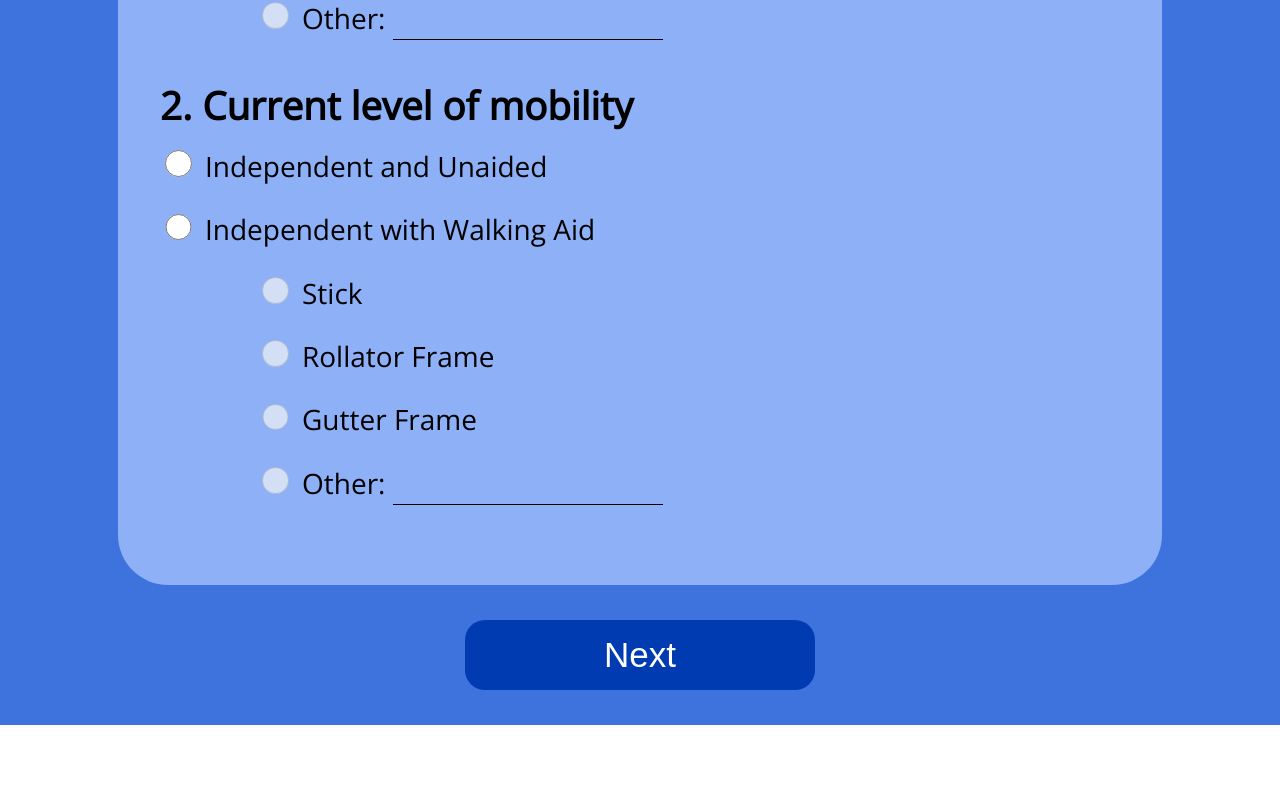
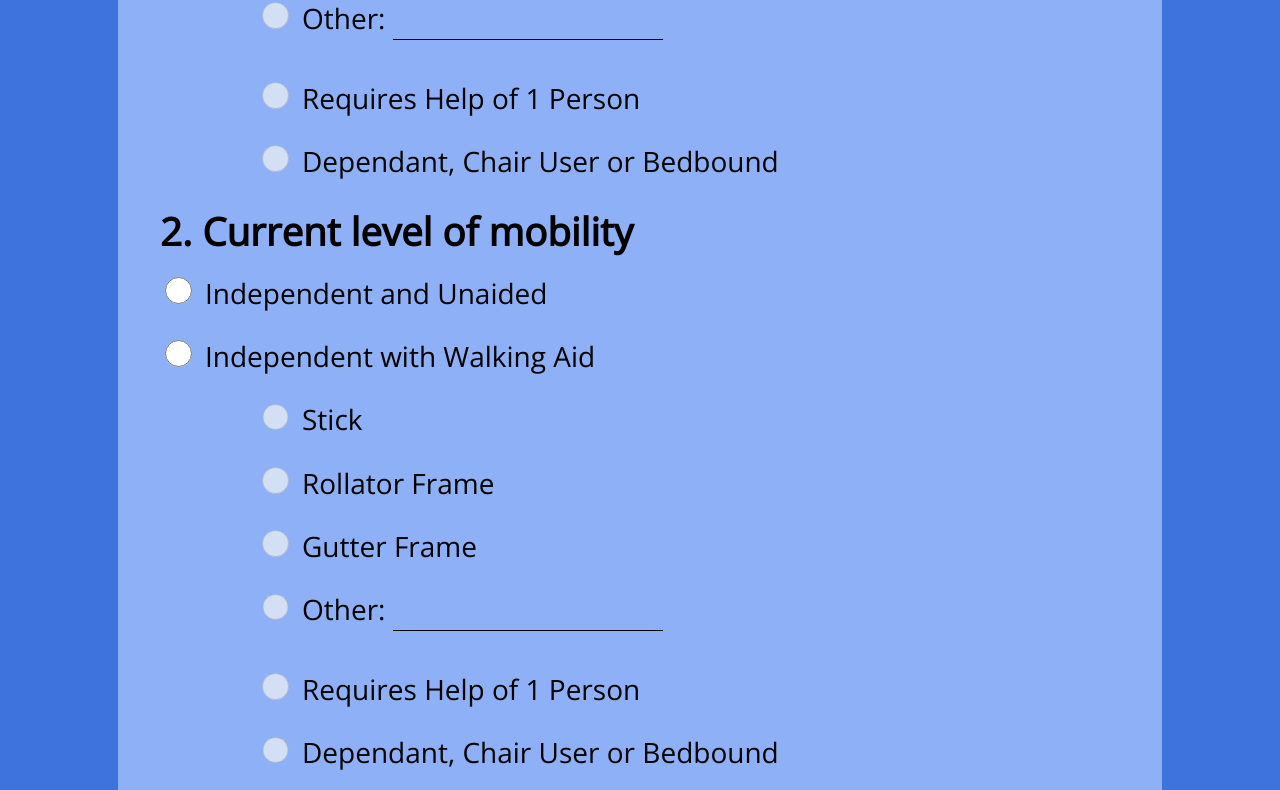
Before and after one commit to LiamCurmideGray/Digital-Health-2021-Team-2, a React (Create React App) app: page /LevelsOfMobility in a window 1280 px wide. Shown: the part 596-1386 px from the top of the page. Before the commit the page ends 1321 px from the top, so only its background shows below. Built offline with nearby package versions, Linux system fonts and the light colour scheme.

Commit message:
added remaining radio buttons

```diff
--- a/src/components/LevelsOfMobility.js
+++ b/src/components/LevelsOfMobility.js
@@ -2,7 +2,6 @@ import './common/TemplatePage.css';
 import CommonHeader from './common/CommonHeader';
 import React, { useState } from 'react';
 import { useNavigate } from 'react-router-dom';
-
 function LevelsOfMobility() {
 
     const [question1, setAnswerQuestion1] = useState("");
@@ -22,7 +21,7 @@ function LevelsOfMobility() {
             document.getElementById("question2-alert").innerHTML = "Please select an option!";
             document.getElementById("question2Form").scrollIntoView();
         }
-        else if (question2 == "other" || question2 == "independent-with-walking-aid with ") {
+        else if (question2 == "other" || question2 == "independent with walking aid: ") {
             document.getElementById("question2-alert").innerHTML = "";
             document.getElementById("question2-other-alert").innerHTML = "Please input a reason!";
             document.getElementById("question2Form").scrollIntoView();
@@ -36,7 +35,7 @@ function LevelsOfMobility() {
             document.getElementById("question1-alert").innerHTML = "Please select an option!";
             document.getElementById("question1Form").scrollIntoView();
         }
-        else if (question1 == "other" || question1 == "independent-with-walking-aid with ") {
+        else if (question1 == "other" || question1 == "independent with walking aid: ") {
             document.getElementById("question1-alert").innerHTML = "";
             document.getElementById("question1-other-alert").innerHTML = "Please input a reason!";
             document.getElementById("question1Form").scrollIntoView();
@@ -67,17 +66,19 @@ function LevelsOfMobility() {
                     <label className="subtitle">1. Previous level of mobility (past six (6) months)</label>
                     <h3 className="alert" id="question1-alert"></h3>
                     <div>
-                        <input type="radio" id="radio-button1-prev-ind-and-unaid" name="group1" value="independent-and-unaided" onChange={(e) => setAnswerQuestion1(e.target.value)}
+                        <input type="radio" id="radio-button1-prev-ind-and-unaid" name="group1" value="independent and unaided" onChange={(e) => setAnswerQuestion1(e.target.value)}
                             onClick={function () {
                                 document.getElementById("PreviousLevelOfMobilityFieldset").disabled = true;
                                 document.getElementById("radio-button-prev-stick").checked = false;
                                 document.getElementById("radio-button-prev-roll-frame").checked = false;
                                 document.getElementById("radio-button-prev-gutt-frame").checked = false;
                                 document.getElementById("radio-button-prev-other").checked = false;
+                                document.getElementById("radio-button-prev-req-help").checked = false;
+                                document.getElementById("radio-button-prev-dependant").checked = false;
                             }} />
                         <label className="radio-button-label" htmlFor="radio-button1-prev-ind-and-unaid">Independent and Unaided</label>
                     </div>
-                    <input type="radio" id="radio-button1-prev-ind-and-walk-aid" name="group1" value="independent-with-walking-aid" onChange={(e) => setAnswerQuestion1("")}
+                    <input type="radio" id="radio-button1-prev-ind-and-walk-aid" name="group1" value="independent with walking aid" onChange={(e) => setAnswerQuestion1("")}
                         onClick={function () {
                             document.getElementById("PreviousLevelOfMobilityFieldset").disabled = false;
                         }} />
@@ -86,15 +87,15 @@ function LevelsOfMobility() {
 
                     <fieldset id="PreviousLevelOfMobilityFieldset" disabled={true}>
                         <div>
-                            <input type="radio" id="radio-button-prev-stick" name="group1-1" value="stick" style={{ marginLeft: "7.5em" }} onChange={(e) => setAnswerQuestion1("independent-with-walking-aid with " + e.target.value)} />
+                            <input type="radio" id="radio-button-prev-stick" name="group1-1" value="stick" style={{ marginLeft: "7.5em" }} onChange={(e) => setAnswerQuestion1("independent with walking aid: " + e.target.value)} />
                             <label className="radio-button-label" htmlFor="radio-button-prev-stick">Stick</label>
                         </div>
                         <div>
-                            <input type="radio" id="radio-button-prev-roll-frame" name="group1-1" value="rollator-frame" style={{ marginLeft: "7.5em" }} onChange={(e) => setAnswerQuestion1("independent-with-walking-aid with " + e.target.value)} />
+                            <input type="radio" id="radio-button-prev-roll-frame" name="group1-1" value="rollator frame" style={{ marginLeft: "7.5em" }} onChange={(e) => setAnswerQuestion1("independent with walking aid: " + e.target.value)} />
                             <label className="radio-button-label" htmlFor="radio-button-prev-roll-frame">Rollator Frame</label>
                         </div>
                         <div>
-                            <input type="radio" id="radio-button-prev-gutt-frame" name="group1-1" value="gutter-frame" style={{ marginLeft: "7.5em" }} onChange={(e) => setAnswerQuestion1("independent-with-walking-aid with " + e.target.value)} />
+                            <input type="radio" id="radio-button-prev-gutt-frame" name="group1-1" value="gutter frame" style={{ marginLeft: "7.5em" }} onChange={(e) => setAnswerQuestion1("independent with walking aid: " + e.target.value)} />
                             <label className="radio-button-label" htmlFor="radio-button-prev-gutt-frame">Gutter Frame</label>
                         </div>
                         <div>
@@ -102,9 +103,16 @@ function LevelsOfMobility() {
                                 document.getElementById("left-hand-text-box").disabled = false;
                             }} onChange={(e) => setAnswerQuestion1(e.target.value)} style={{ marginLeft: "7.5em" }} />
                             <label className="radio-button-label" htmlFor="radio-button-prev-other">Other: </label>
-                            <input type="text" id="left-hand-text-box" disabled={true} onBlur={(e) => setAnswerQuestion1("independent-with-walking-aid with " + e.target.value)} />
+                            <input type="text" id="left-hand-text-box" disabled={true} onBlur={(e) => setAnswerQuestion1("independent with walking aid: " + e.target.value)} />
                             <h3 className="alert" id="question1-other-alert"></h3>
-
+                        </div>
+                        <div>
+                            <input type="radio" id="radio-button-prev-req-help" name="group1-1" value="requires help of 1 person" style={{ marginLeft: "7.5em" }} onChange={(e) => setAnswerQuestion1("independent with walking aid: " + e.target.value)} />
+                            <label className="radio-button-label" htmlFor="radio-button-prev-req-help">Requires Help of 1 Person</label>
+                        </div>
+                        <div>
+                            <input type="radio" id="radio-button-prev-dependant" name="group1-1" value="dependant, chair user or bedbound" style={{ marginLeft: "7.5em" }} onChange={(e) => setAnswerQuestion1("independent with walking aid: " + e.target.value)} />
+                            <label className="radio-button-label" htmlFor="radio-button-prev-dependant">Dependant, Chair User or Bedbound</label>
                         </div>
                     </fieldset>
                 </form>
@@ -112,17 +120,19 @@ function LevelsOfMobility() {
                     <label className="subtitle">2. Current level of mobility</label>
                     <h3 className="alert" id="question2-alert"></h3>
                     <div>
-                        <input type="radio" id="radio-button2-prev-ind-and-unaid" name="group2" value="independent-and-unaided" onChange={(e) => setAnswerQuestion2(e.target.value)}
+                        <input type="radio" id="radio-button2-prev-ind-and-unaid" name="group2" value="independent and unaided" onChange={(e) => setAnswerQuestion2(e.target.value)}
                             onClick={function () {
                                 document.getElementById("CurrentLevelofMobilityFieldset").disabled = true;
                                 document.getElementById("radio-button-prev-stick2").checked = false;
                                 document.getElementById("radio-button-prev-roll-frame2").checked = false;
                                 document.getElementById("radio-button-prev-gutt-frame2").checked = false;
                                 document.getElementById("radio-button-prev-other2").checked = false;
+                                document.getElementById("radio-button-prev-req-help2").checked = false;
+                                document.getElementById("radio-button-prev-dependant2").checked = false;
                             }} />
                         <label className="radio-button-label" htmlFor="radio-button2-prev-ind-and-unaid">Independent and Unaided</label>
                     </div>
-                    <input type="radio" id="radio-button2-prev-ind-and-walk-aid" name="group2" value="independent-with-walking-aid" onChange={(e) => setAnswerQuestion2("")}
+                    <input type="radio" id="radio-button2-prev-ind-and-walk-aid" name="group2" value="independent with walking aid" onChange={(e) => setAnswerQuestion2("")}
                         onClick={function () {
                             document.getElementById("CurrentLevelofMobilityFieldset").disabled = false;
                         }} />
@@ -131,15 +141,15 @@ function LevelsOfMobility() {
 
                     <fieldset id="CurrentLevelofMobilityFieldset" disabled={true}>
                         <div>
-                            <input type="radio" id="radio-button-prev-stick2" name="group2-1" value="stick" style={{ marginLeft: "7.5em" }} onChange={(e) => setAnswerQuestion2("independent-with-walking-aid with " + e.target.value)} />
+                            <input type="radio" id="radio-button-prev-stick2" name="group2-1" value="stick" style={{ marginLeft: "7.5em" }} onChange={(e) => setAnswerQuestion2("independent with walking aid: " + e.target.value)} />
                             <label className="radio-button-label" htmlFor="radio-button-prev-stick2">Stick</label>
                         </div>
                         <div>
-                            <input type="radio" id="radio-button-prev-roll-frame2" name="group2-1" value="rollator-frame" style={{ marginLeft: "7.5em" }} onChange={(e) => setAnswerQuestion2("independent-with-walking-aid with " + e.target.value)} />
+                            <input type="radio" id="radio-button-prev-roll-frame2" name="group2-1" value="rollator frame" style={{ marginLeft: "7.5em" }} onChange={(e) => setAnswerQuestion2("independent with walking aid: " + e.target.value)} />
                             <label className="radio-button-label" htmlFor="radio-button-prev-roll-frame2">Rollator Frame</label>
                         </div>
                         <div>
-                            <input type="radio" id="radio-button-prev-gutt-frame2" name="group2-1" value="gutter-frame" style={{ marginLeft: "7.5em" }} onChange={(e) => setAnswerQuestion2("independent-with-walking-aid with " + e.target.value)} />
+                            <input type="radio" id="radio-button-prev-gutt-frame2" name="group2-1" value="gutter frame" style={{ marginLeft: "7.5em" }} onChange={(e) => setAnswerQuestion2("independent with walking aid: " + e.target.value)} />
                             <label className="radio-button-label" htmlFor="radio-button-prev-gutt-frame2">Gutter Frame</label>
                         </div>
                         <div>
@@ -147,9 +157,16 @@ function LevelsOfMobility() {
                                 document.getElementById("left-hand-text-box2").disabled = false;
                             }} onChange={(e) => setAnswerQuestion2(e.target.value)} style={{ marginLeft: "7.5em" }} />
                             <label className="radio-button-label" htmlFor="radio-button-prev-other2">Other: </label>
-                            <input type="text" id="left-hand-text-box2" disabled={true} onBlur={(e) => setAnswerQuestion2("independent-with-walking-aid with " + e.target.value)} />
+                            <input type="text" id="left-hand-text-box2" disabled={true} onBlur={(e) => setAnswerQuestion2("independent with walking aid: " + e.target.value)} />
                             <h3 className="alert" id="question2-other-alert"></h3>
-
+                        </div>
+                        <div>
+                            <input type="radio" id="radio-button-prev-req-help2" name="group2-1" value="requires help of 1 person" style={{ marginLeft: "7.5em" }} onChange={(e) => setAnswerQuestion2("independent with walking aid: " + e.target.value)} />
+                            <label className="radio-button-label" htmlFor="radio-button-prev-req-help2">Requires Help of 1 Person</label>
+                        </div>
+                        <div>
+                            <input type="radio" id="radio-button-prev-dependant2" name="group2-1" value="dependant, chair user or bedbound" style={{ marginLeft: "7.5em" }} onChange={(e) => setAnswerQuestion2("independent with walking aid: " + e.target.value)} />
+                            <label className="radio-button-label" htmlFor="radio-button-prev-dependant2">Dependant, Chair User or Bedbound</label>
                         </div>
                     </fieldset>
                 </form>
```
